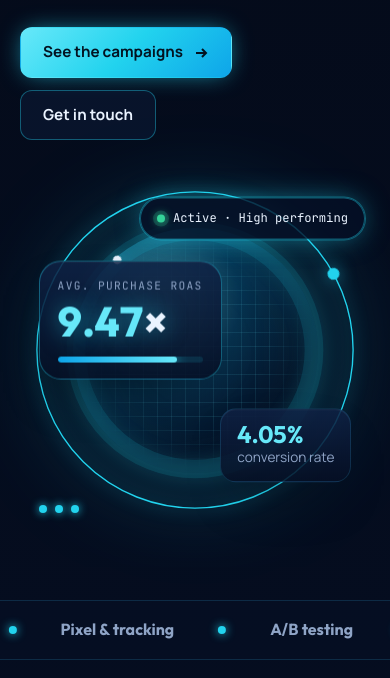
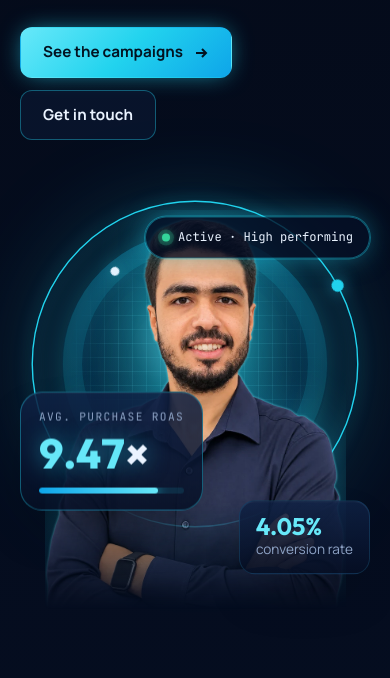
Before and after one commit to abdelrhman-apo-eldahab/abdelrhman-portfolio, a plain HTML site: page index.html in a window 390 px wide. Shown: the part 422-1100 px from the top of the page. Drawn offline with Linux system fonts and the light colour scheme.

Commit message:
Add portrait to the hero
Transparent portrait stands in front of the glowing sphere with a cyan
rim light and a soft fade at the bottom; ROAS and conversion cards float
over it. Also stops the side-slide reveal from widening the page on phones.

Co-Authored-By: Claude Opus 5.5 <noreply@anthropic.com>
Claude-Session: https://claude.ai/code/session_01VbMHBZZLq1m4b4JrwWgEwx

```diff
--- a/index.html
+++ b/index.html
@@ -147,8 +147,24 @@ html.lenis,html.lenis body{height:auto}
 .anim .rv.from-l{transform:translate3d(-40px,0,0)}
 .anim .rv.from-r{transform:translate3d(40px,0,0)}
 .anim .rv.pop{transform:translate3d(0,20px,0) scale(.94)}
+@media (max-width:860px){.anim .rv.from-l,.anim .rv.from-r{transform:translate3d(0,34px,0)}}
 .anim .rv.in{opacity:1;transform:none}
+html,body{overflow-x:clip}
 .orbit{transform:translate3d(0,var(--py,0px),0)}
+/* portrait over the glowing sphere */
+.orbit{aspect-ratio:4/5;max-width:470px}
+.orbit svg.rings{top:2%;bottom:auto;height:auto;aspect-ratio:1}
+.orbit .sun{inset:auto;top:12%;left:12%;width:76%;aspect-ratio:1;
+  background:radial-gradient(circle at 50% 40%,rgba(103,232,249,.75),rgba(34,211,238,.38) 30%,rgba(14,165,233,.16) 55%,transparent 70%)}
+.portrait{position:absolute;left:7%;bottom:0;width:86%;height:auto;z-index:2;
+  filter:drop-shadow(0 0 1px rgba(103,232,249,.9)) drop-shadow(0 0 26px rgba(34,211,238,.35));
+  -webkit-mask-image:linear-gradient(#000 72%,transparent 98%);mask-image:linear-gradient(#000 72%,transparent 98%);
+  animation:rise 1.1s cubic-bezier(.2,.7,.2,1) .3s both}
+.kpi-card,.chip-card,.chip-card2{z-index:3}
+.kpi-card{left:-6%;top:auto;bottom:24%}
+.chip-card{right:-4%;top:9%}
+.chip-card2{right:-6%;bottom:9%}
+@media (max-width:860px){.kpi-card{left:0}.chip-card{right:0}.chip-card2{right:0}}
 
 /* about */
 .about{display:grid;grid-template-columns:.9fr 1.1fr;gap:20px;align-items:stretch}
@@ -259,7 +275,7 @@ dialog.lb .x{position:absolute;top:10px;right:10px;background:linear-gradient(13
 @keyframes prog{to{transform:scaleX(1)}}
 
 @media (max-width:560px){
-  .orbit{max-width:340px}
+  .orbit{max-width:360px}
   .kpi-card{min-width:180px;padding:16px 18px}
   .kpi-card strong{font-size:2.6rem}
 }
@@ -302,22 +318,23 @@ dialog.lb .x{position:absolute;top:10px;right:10px;background:linear-gradient(13
       </div>
     </div>
 
-    <div class="orbit" aria-hidden="true">
+    <div class="orbit">
       <div class="sun"></div>
-      <svg class="rings" viewBox="0 0 400 400">
+      <img class="portrait" src="assets/abdelrhman.webp" width="760" height="1028" alt="Abdelrhman Rafaat" fetchpriority="high" decoding="async">
+      <svg class="rings" viewBox="0 0 400 400" aria-hidden="true">
         <circle class="draw" cx="200" cy="200" r="186" stroke="var(--orange)" stroke-width="1.6" style="--len:1169"/>
         <circle class="draw" cx="200" cy="200" r="140" stroke="var(--blush)" stroke-width="22" style="--len:880;animation-delay:.5s"/>
         <g class="spin"><circle cx="200" cy="14" r="7" fill="var(--orange)"/></g>
         <g class="spin rev"><circle cx="200" cy="60" r="5" fill="var(--fg)"/></g>
       </svg>
-      <div class="chip-card"><i></i>Active · High performing</div>
-      <div class="kpi-card">
+      <div class="chip-card" aria-hidden="true"><i></i>Active · High performing</div>
+      <div class="kpi-card" aria-hidden="true">
         <small>Avg. purchase ROAS</small>
         <strong><span class="num" data-count="9.47" data-dec="2">9.47</span><em>×</em></strong>
         <div class="bar"><i></i></div>
       </div>
-      <div class="chip-card2"><b class="num">4.05%</b>conversion rate</div>
-      <div class="dots" style="left:4%;bottom:2%"><i></i><i></i><i></i></div>
+      <div class="chip-card2" aria-hidden="true"><b class="num">4.05%</b>conversion rate</div>
+
     </div>
   </div>
 </header>
```
Also changed, not shown: assets/abdelrhman.webp (added).
